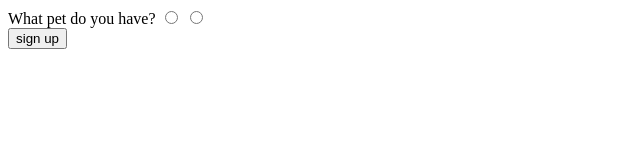
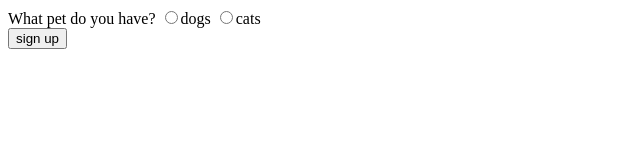
Before and after one commit to Nens01/World-clock, a plain HTML site: page index.html in a window 1280 px wide. Shown: the full height of the page, 0-640 px from the left. Drawn offline with Linux system fonts and the light colour scheme.

Commit message:
Update index.html

```diff
--- a/index.html
+++ b/index.html
@@ -8,8 +8,12 @@
   <body>
     <form action="/submit">
       <label>What pet do you have?</label>
-      <input type="radio" name="" id="dog" /><label for="cat"></label>
-      <input type="radio" name="" id="cat" /><label for="dog"></label>
+      <input type="radio" name="pets" id="dog" value="dog" /><label for="dog"
+        >dogs</label
+      >
+      <input type="radio" name="pets" id="cat" value="cat" /><label for="cat"
+        >cats</label
+      >
       <div><input type="submit" value="sign up" /></div>
     </form>
   </body>
```
